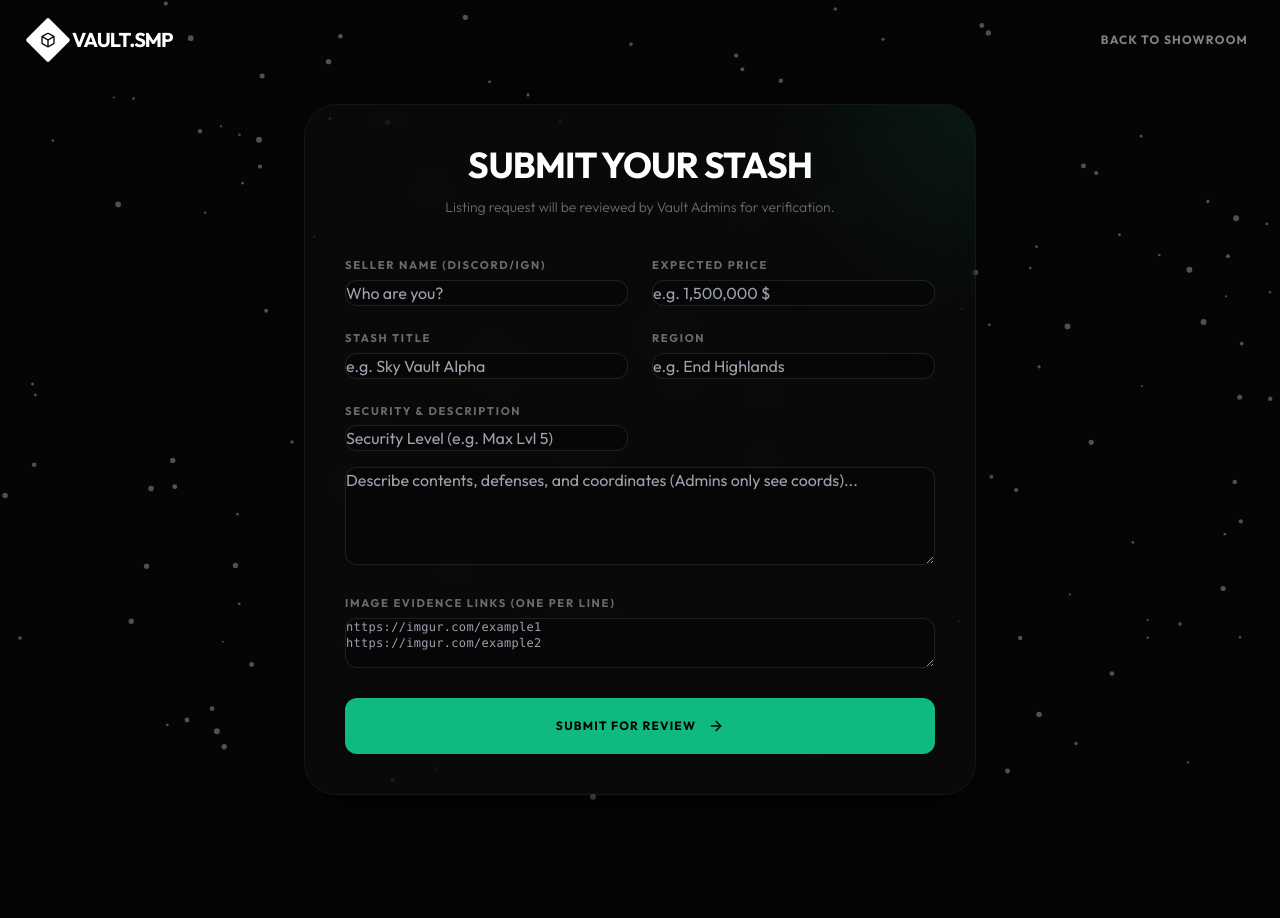
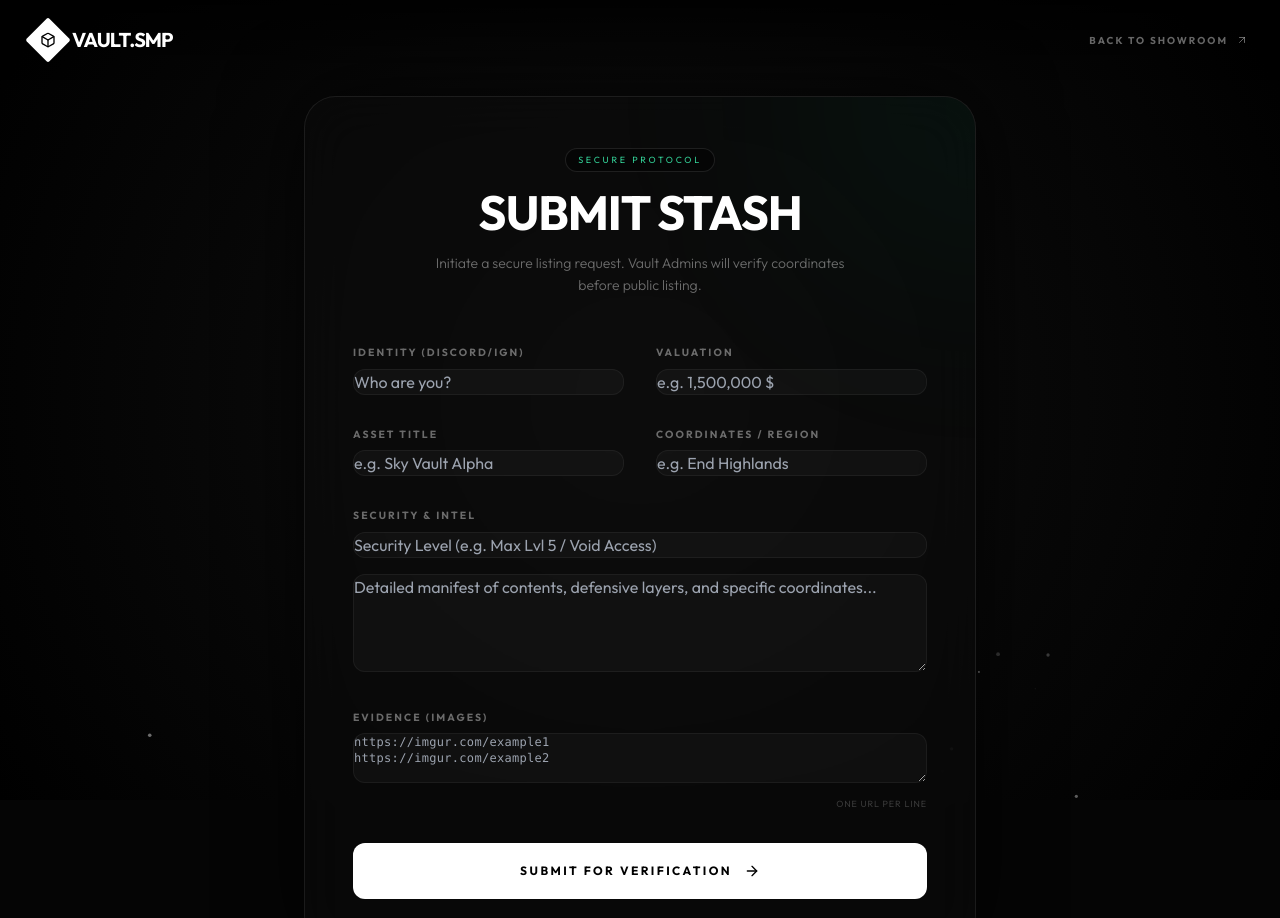
Before and after one commit to suffy1/vault_smp_site, a website: page sell.html in a window 1280 px wide. Shown: the top 918 px of the page. Before the commit the page ends 875 px from the top, so only its background shows below. Drawn offline with nearby package versions, Linux system fonts and the light colour scheme.

Commit message:
Update sell.html

```diff
--- a/sell.html
+++ b/sell.html
@@ -6,42 +6,46 @@
     <title>Submit Listing | Vault SMP</title>
     <script src="https://cdn.tailwindcss.com"></script>
     <script src="https://unpkg.com/lucide@latest"></script>
-    <script src="https://cdnjs.cloudflare.com/ajax/libs/three.js/r128/three.min.js"></script>
+    <script src="https://cdnjs.cloudflare.com/ajax/libs/gsap/3.12.2/gsap.min.js"></script>
     <style>
         @import url('https://fonts.googleapis.com/css2?family=Outfit:wght@300;400;600;700&display=swap');
         body { font-family: 'Outfit', sans-serif; background-color: #050505; color: white; overflow-x: hidden; }
 
+        /* Premium Glass Effect */
         .glass {
-            background: rgba(255, 255, 255, 0.02);
-            backdrop-filter: blur(20px);
-            border: 1px solid rgba(255, 255, 255, 0.05);
-            box-shadow: 0 25px 50px -12px rgba(0, 0, 0, 0.5);
+            background: rgba(10, 10, 10, 0.6);
+            backdrop-filter: blur(25px);
+            border: 1px solid rgba(255, 255, 255, 0.08);
+            box-shadow: 0 0 80px rgba(0,0,0,0.8);
         }
 
+        /* Input Styles */
         input, textarea {
-            background: rgba(0, 0, 0, 0.3);
-            border: 1px solid rgba(255, 255, 255, 0.1);
-            color: white;
-            padding: 16px;
+            background: rgba(255, 255, 255, 0.03);
+            border: 1px solid rgba(255, 255, 255, 0.05);
+            color: #eee;
+            padding: 18px;
             border-radius: 12px;
             width: 100%;
             outline: none;
-            transition: all 0.3s ease;
+            transition: all 0.4s cubic-bezier(0.4, 0, 0.2, 1);
             font-size: 0.9rem;
+            letter-spacing: 0.02em;
         }
 
         input:focus, textarea:focus {
-            border-color: #34d399;
-            background: rgba(52, 211, 153, 0.05);
-            box-shadow: 0 0 0 4px rgba(52, 211, 153, 0.05);
+            border-color: #10b981; /* Emerald-500 */
+            background: rgba(16, 185, 129, 0.03);
+            box-shadow: 0 0 20px rgba(16, 185, 129, 0.1);
+            transform: translateY(-2px);
         }
 
         label {
-            font-size: 0.7rem;
+            font-size: 0.65rem;
             text-transform: uppercase;
-            letter-spacing: 0.15em;
+            letter-spacing: 0.2em;
             color: rgba(255, 255, 255, 0.4);
-            margin-bottom: 6px;
+            margin-bottom: 8px;
             display: block;
             font-weight: 700;
         }
@@ -51,72 +55,79 @@
             top: 0;
             left: 0;
             z-index: -1;
+            background: radial-gradient(circle at center, #111 0%, #000 100%); /* Vignette Effect */
         }
     </style>
 </head>
 <body class="min-h-screen flex flex-col">
     <canvas id="particle-canvas"></canvas>
 
-    <nav class="w-full px-8 py-6 flex justify-between items-center z-50">
+    <nav class="w-full px-8 py-6 flex justify-between items-center z-50 fixed top-0 left-0 bg-gradient-to-b from-black/80 to-transparent">
         <div class="flex items-center space-x-2">
             <div class="w-8 h-8 bg-white rounded-sm rotate-45 flex items-center justify-center">
                 <i data-lucide="box" class="text-black w-4 h-4 -rotate-45"></i>
             </div>
             <span class="text-xl font-bold tracking-tighter uppercase">Vault.smp</span>
         </div>
-        <a href="/" class="text-xs font-bold uppercase tracking-widest text-white/50 hover:text-white transition">Back to Showroom</a>
+        <a href="/" class="group flex items-center gap-2 text-[10px] font-bold uppercase tracking-[0.2em] text-white/40 hover:text-white transition">
+            <span>Back to Showroom</span>
+            <i data-lucide="arrow-up-right" class="w-3 h-3 transition-transform group-hover:-translate-y-0.5 group-hover:translate-x-0.5"></i>
+        </a>
     </nav>
 
-    <div class="flex-grow flex items-center justify-center p-6 pb-20">
-        <div class="glass w-full max-w-2xl p-10 rounded-[2rem] relative overflow-hidden">
-            <div class="absolute top-0 right-0 w-64 h-64 bg-emerald-500/10 rounded-full blur-[80px] -translate-y-1/2 translate-x-1/2 pointer-events-none"></div>
+    <div class="flex-grow flex items-center justify-center p-6 pt-24 pb-20">
+        <div id="form-card" class="glass w-full max-w-2xl p-10 md:p-12 rounded-[2rem] relative overflow-hidden opacity-0 translate-y-20">
 
-            <div class="mb-10 text-center">
-                <h1 class="text-4xl font-bold tracking-tight mb-3">SUBMIT YOUR STASH</h1>
-                <p class="text-white/40 text-sm font-light max-w-md mx-auto">
-                    Listing request will be reviewed by Vault Admins for verification.
+            <div class="absolute top-0 right-0 w-96 h-96 bg-emerald-500/5 rounded-full blur-[100px] -translate-y-1/2 translate-x-1/2 pointer-events-none"></div>
+
+            <div class="mb-12 text-center relative z-10">
+                <div class="inline-block px-3 py-1 border border-white/10 rounded-full text-[9px] uppercase tracking-[0.3em] text-emerald-400 mb-4 bg-black/40">Secure Protocol</div>
+                <h1 class="text-4xl md:text-5xl font-bold tracking-tight mb-4 text-white">SUBMIT STASH</h1>
+                <p class="text-white/40 text-sm font-light max-w-md mx-auto leading-relaxed">
+                    Initiate a secure listing request. Vault Admins will verify coordinates before public listing.
                 </p>
             </div>
 
-            <form id="sellForm" class="space-y-6 relative z-10">
-                <div class="grid grid-cols-1 md:grid-cols-2 gap-6">
-                    <div>
-                        <label>Seller Name (Discord/IGN)</label>
+            <form id="sellForm" class="space-y-8 relative z-10">
+                <div class="grid grid-cols-1 md:grid-cols-2 gap-8">
+                    <div class="group">
+                        <label>Identity (Discord/IGN)</label>
                         <input type="text" id="seller" placeholder="Who are you?" required>
                     </div>
-                    <div>
-                        <label>Expected Price</label>
+                    <div class="group">
+                        <label>Valuation</label>
                         <input type="text" id="price" placeholder="e.g. 1,500,000 $" required>
                     </div>
                 </div>
 
-                <div class="grid grid-cols-1 md:grid-cols-2 gap-6">
-                    <div>
-                        <label>Stash Title</label>
+                <div class="grid grid-cols-1 md:grid-cols-2 gap-8">
+                    <div class="group">
+                        <label>Asset Title</label>
                         <input type="text" id="title" placeholder="e.g. Sky Vault Alpha" required>
                     </div>
-                    <div>
-                        <label>Region</label>
+                    <div class="group">
+                        <label>Coordinates / Region</label>
                         <input type="text" id="region" placeholder="e.g. End Highlands" required>
                     </div>
                 </div>
 
-                <div>
-                    <label>Security & Description</label>
-                    <div class="grid grid-cols-1 md:grid-cols-2 gap-6 mb-4">
-                        <input type="text" id="security" placeholder="Security Level (e.g. Max Lvl 5)" required>
+                <div class="group">
+                    <label>Security & Intel</label>
+                    <div class="mb-4">
+                         <input type="text" id="security" placeholder="Security Level (e.g. Max Lvl 5 / Void Access)" required>
                     </div>
-                    <textarea id="description" rows="4" placeholder="Describe contents, defenses, and coordinates (Admins only see coords)..." required></textarea>
+                    <textarea id="description" rows="4" placeholder="Detailed manifest of contents, defensive layers, and specific coordinates..." required></textarea>
                 </div>
 
-                <div>
-                    <label>Image Evidence Links (One per line)</label>
+                <div class="group">
+                    <label>Evidence (Images)</label>
                     <textarea id="images" rows="3" placeholder="https://imgur.com/example1&#10;https://imgur.com/example2" required class="font-mono text-xs tracking-wide text-emerald-400/80"></textarea>
+                    <div class="text-[9px] text-white/20 mt-2 uppercase tracking-widest text-right">One URL per line</div>
                 </div>
 
-                <button type="submit" class="w-full bg-emerald-500 hover:bg-emerald-400 text-black font-bold py-5 rounded-xl transition duration-300 transform active:scale-[0.98] flex items-center justify-center gap-3 uppercase tracking-widest text-xs mt-4">
-                    <span>Submit for Review</span>
-                    <i data-lucide="arrow-right" class="w-4 h-4"></i>
+                <button type="submit" class="w-full bg-white hover:bg-emerald-400 text-black font-bold py-5 rounded-xl transition duration-500 flex items-center justify-center gap-3 uppercase tracking-[0.2em] text-xs mt-6 group overflow-hidden relative">
+                    <span class="relative z-10">Submit for Verification</span>
+                    <i data-lucide="arrow-right" class="w-4 h-4 relative z-10 group-hover:translate-x-1 transition-transform"></i>
                 </button>
             </form>
         </div>
@@ -125,7 +136,20 @@
     <script>
         lucide.createIcons();
 
-        // PARTICLE EFFECT (Mouse'dan kaçan noktalar)
+        // 1. ANİMASYON: FORMUN GİRİŞİ (Fade Up & Slide)
+        // Sayfa yüklendiğinde çalışır
+        window.addEventListener('load', () => {
+            gsap.to("#form-card", {
+                duration: 1.5,
+                opacity: 1,
+                y: 0,
+                ease: "power3.out", // Yumuşak bir frenleme efekti
+                delay: 0.2
+            });
+        });
+
+
+        // 2. GELİŞMİŞ PARTİKÜL SİSTEMİ (Yükselen & Kaçan)
         const canvas = document.getElementById('particle-canvas');
         const ctx = canvas.getContext('2d');
         let particles = [];
@@ -137,58 +161,75 @@
         window.addEventListener('resize', resize);
         resize();
 
-        let mouse = { x: null, y: null };
+        let mouse = { x: undefined, y: undefined };
         window.addEventListener('mousemove', (e) => {
             mouse.x = e.x;
             mouse.y = e.y;
         });
 
+        // Mouse ekran dışına çıkarsa etkiyi sıfırla
+        window.addEventListener('mouseout', () => {
+            mouse.x = undefined;
+            mouse.y = undefined;
+        });
+
         class Particle {
             constructor() {
+                this.init();
+            }
+
+            init() {
                 this.x = Math.random() * canvas.width;
-                this.y = Math.random() * canvas.height;
-                this.size = Math.random() * 2 + 1;
-                this.baseX = this.x;
-                this.baseY = this.y;
-                this.density = (Math.random() * 30) + 1;
+                this.y = Math.random() * canvas.height + canvas.height; // Ekranın altından başlasın
+                this.size = Math.random() * 1.5 + 0.5; // Çok küçük ve zarif
+                this.speedY = Math.random() * 0.5 + 0.2; // Yavaşça yukarı süzülme hızı
+                this.opacity = Math.random() * 0.5 + 0.1;
             }
+
             draw() {
-                ctx.fillStyle = 'rgba(255, 255, 255, 0.3)'; // Beyaz partiküller
+                ctx.fillStyle = `rgba(255, 255, 255, ${this.opacity})`;
                 ctx.beginPath();
                 ctx.arc(this.x, this.y, this.size, 0, Math.PI * 2);
                 ctx.closePath();
                 ctx.fill();
             }
+
             update() {
+                // 1. Doğal Hareket: Yukarı doğru süzül
+                this.y -= this.speedY;
+
+                // 2. Mouse Etkileşimi: Kaçış
+                if (mouse.x) {
                     let dx = mouse.x - this.x;
                     let dy = mouse.y - this.y;
                     let distance = Math.sqrt(dx * dx + dy * dy);
-                let forceDirectionX = dx / distance;
-                let forceDirectionY = dy / distance;
-                let maxDistance = 150; // Mouse etki alanı
-                let force = (maxDistance - distance) / maxDistance;
-                let directionX = forceDirectionX * force * this.density;
-                let directionY = forceDirectionY * force * this.density;
+                    let forceDistance = 150; // Etki alanı
 
-                if (distance < maxDistance) {
-                    this.x -= directionX * 3; // Mouse'dan kaçış
-                    this.y -= directionY * 3;
-                } else {
-                    if (this.x !== this.baseX) {
-                        let dx = this.x - this.baseX;
-                        this.x -= dx / 10;
+                    if (distance < forceDistance) {
+                        const forceDirectionX = dx / distance;
+                        const forceDirectionY = dy / distance;
+                        const force = (forceDistance - distance) / forceDistance;
+
+                        // İtme gücü
+                        const directionX = forceDirectionX * force * 5;
+                        const directionY = forceDirectionY * force * 5;
+
+                        this.x -= directionX;
+                        this.y -= directionY;
                     }
-                    if (this.y !== this.baseY) {
-                        let dy = this.y - this.baseY;
-                        this.y -= dy / 10;
                 }
+
+                // 3. Reset: Ekranın tepesinden çıkarsa alta geri ışınla
+                if (this.y < 0) {
+                    this.y = canvas.height + 10;
+                    this.x = Math.random() * canvas.width;
                 }
             }
         }
 
         function initParticles() {
             particles = [];
-            for (let i = 0; i < 150; i++) {
+            for (let i = 0; i < 100; i++) { // Partikül sayısı
                 particles.push(new Particle());
             }
         }
@@ -231,15 +272,27 @@
                     body: JSON.stringify(data)
                 });
                 if(res.ok) {
-                    alert('✅ Listing Request Sent! Waiting for Admin verification.');
+                    // Başarılı olduğunda butonu yeşil yap
+                    btn.classList.remove('bg-white', 'text-black');
+                    btn.classList.add('bg-emerald-500', 'text-white');
+                    btn.innerHTML = 'Request Sent Successfully';
+                    setTimeout(() => {
                          e.target.reset();
+                         btn.classList.add('bg-white', 'text-black');
+                         btn.classList.remove('bg-emerald-500', 'text-white');
+                         btn.innerHTML = originalText;
+                         btn.disabled = false;
+                    }, 3000);
                 } else {
                     alert('Error submitting form.');
-                }
-            } catch(err) { alert('Connection Error'); }
-
                     btn.innerHTML = originalText;
                     btn.disabled = false;
+                }
+            } catch(err) {
+                alert('Connection Error');
+                btn.innerHTML = originalText;
+                btn.disabled = false;
+            }
         });
     </script>
 </body>
```
Lines whose indentation alone changed are shown as unchanged.
